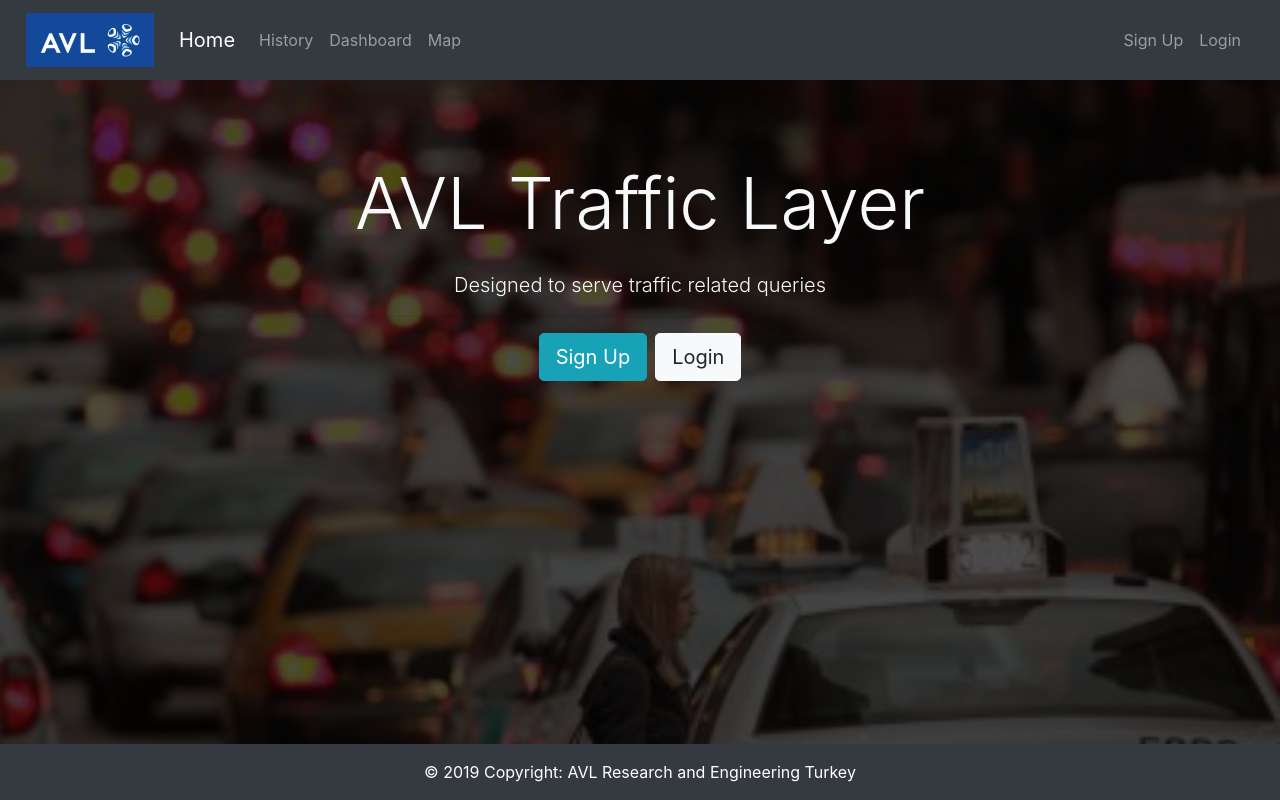
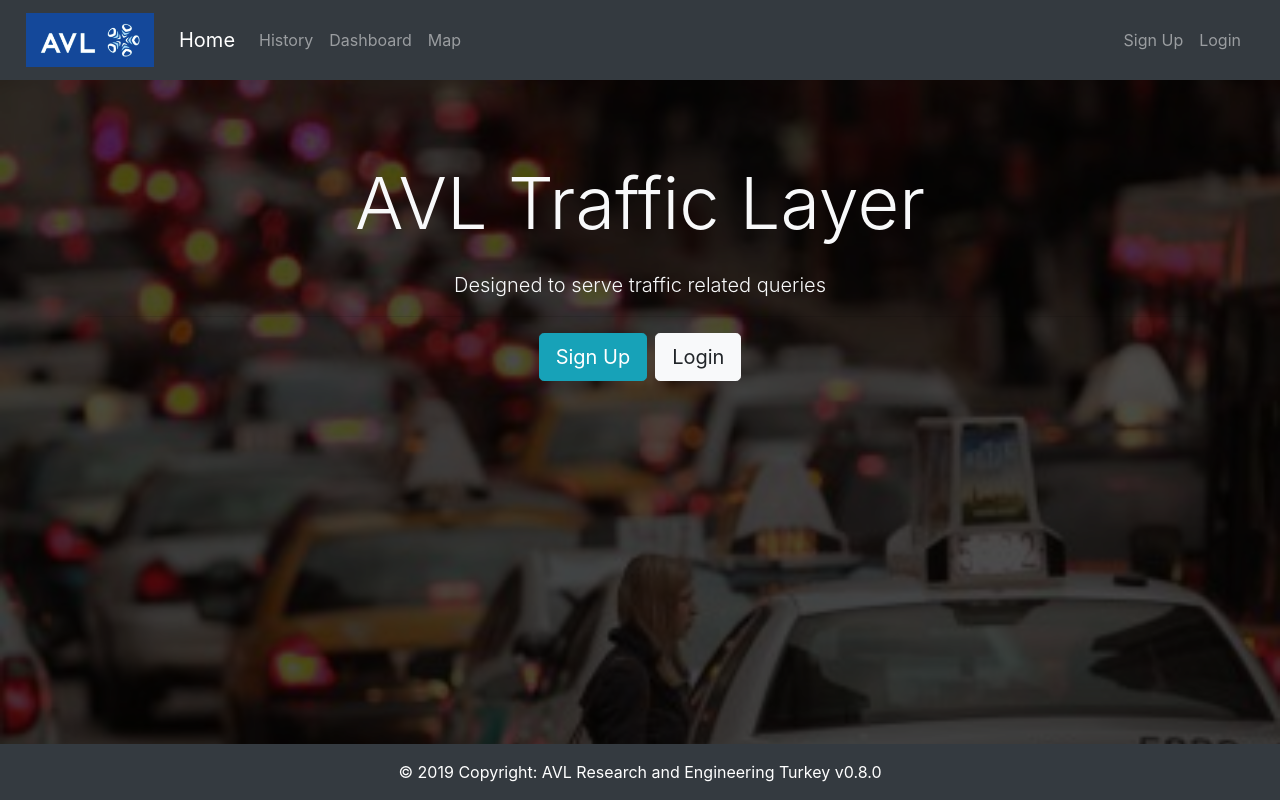
Before and after one commit to azadyasar/TrafficLayerFrontEnd, a React (Create React App) app: page / in a window 1280 px wide. Built offline with nearby package versions, Linux system fonts and the light colour scheme.

Commit message:
Added a version number to the footer

```diff
--- a/src/components/layout/Footer.js
+++ b/src/components/layout/Footer.js
@@ -6,7 +6,7 @@ export default () => {
       {" "}
       <div className="row">
         <div className="footer-col col-md-12 py-3">
-          © 2019 Copyright: AVL Research and Engineering Turkey
+          © 2019 Copyright: AVL Research and Engineering Turkey v0.8.0
         </div>{" "}
       </div>
     </footer>
--- a/src/components/layout/Map.js
+++ b/src/components/layout/Map.js
@@ -941,8 +941,8 @@ function convertToCSV(batchFlowData, batchWeatherData, datumContent) {
         "," +
         coordFlow.confidence +
         ",";
+      if (requestedFeatureIds["FFS"]) csv += coordFlow.freeFlowSpeed + ",";
       if (requestedFeatureIds["CS"]) csv += coordFlow.currentSpeed + ",";
-      if (requestedFeatureIds["FFS"]) csv += coordFlow.freeFlowSpeed + ",";
       if (requestedFeatureIds["JF"]) csv += coordFlow.jamFactor + ",";
       if (requestedFeatureIds["FRC"]) csv += coordFlow.frc + ",";
       if (currentWeatherData.main) {
@@ -980,8 +980,8 @@ function convertToCSV(batchFlowData, batchWeatherData, datumContent) {
         "," +
         coordFlow.confidence +
         ",";
+      if (requestedFeatureIds["FFS"]) csv += coordFlow.freeFlowSpeed + ",";
       if (requestedFeatureIds["CS"]) csv += coordFlow.currentSpeed + ",";
-      if (requestedFeatureIds["FFS"]) csv += coordFlow.freeFlowSpeed + ",";
       if (requestedFeatureIds["JF"]) csv += coordFlow.jamFactor + ",";
       if (requestedFeatureIds["FRC"]) csv += coordFlow.frc + ",";
       csv += "\r\n";
```
